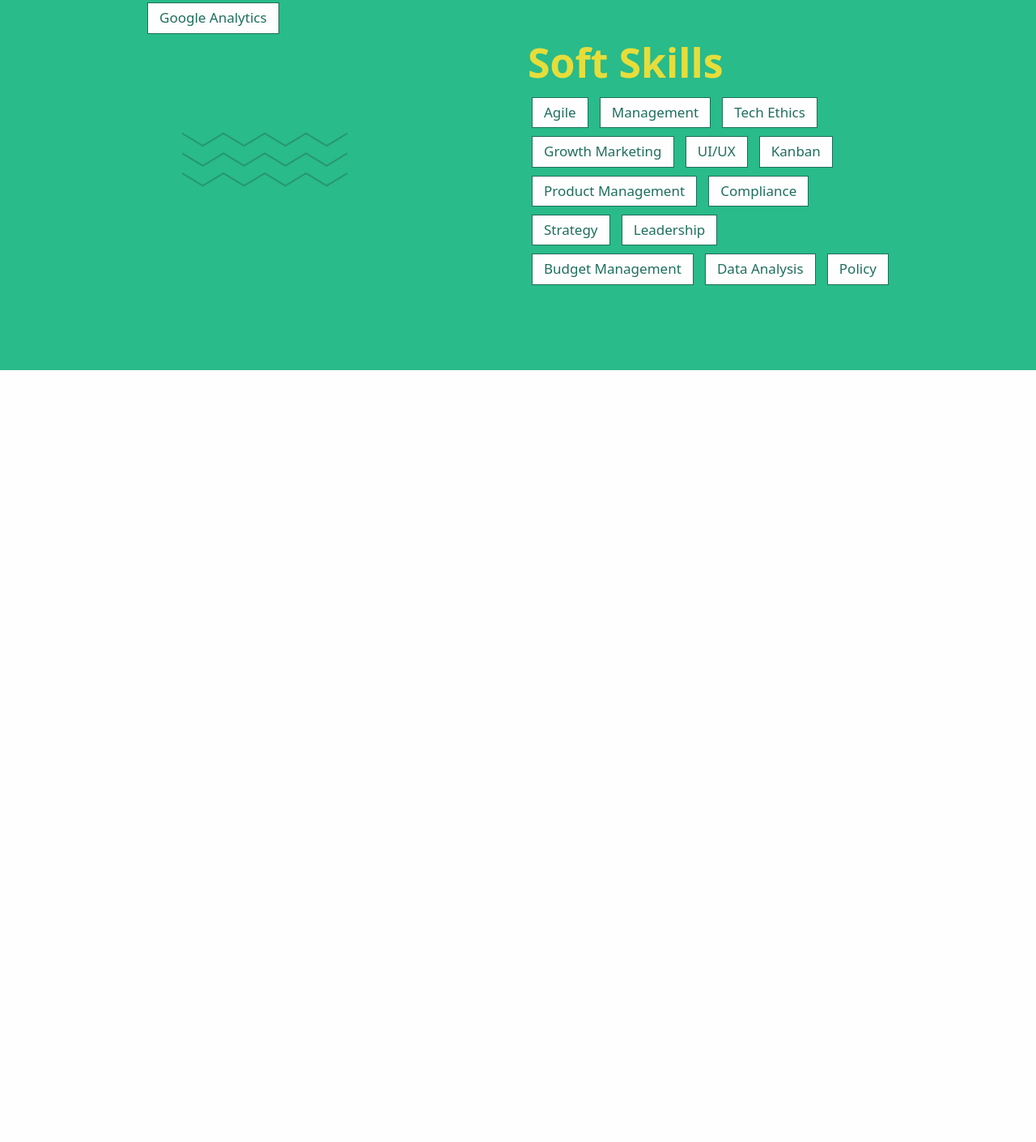
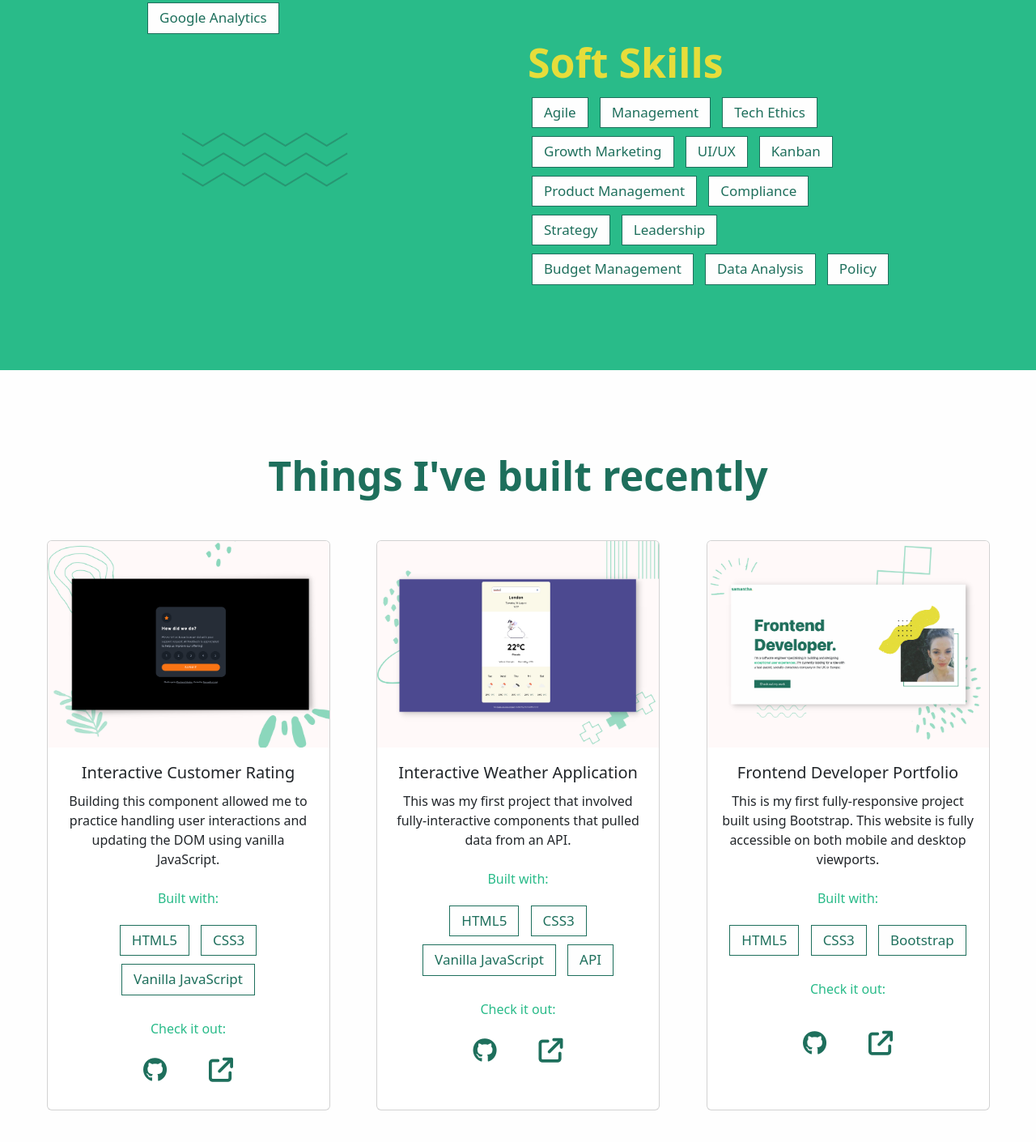
Before and after one commit to samantha-lind/Portfolio, a plain HTML site: page index.html in a window 1280 px wide. Shown: the part 1256-2666 px from the top of the page at 81% size. Before the commit the page ends 1713 px from the top, so only its background shows below. Drawn offline with nearby package versions, Linux system fonts and the light colour scheme.

Commit message:
Added portfolio section

```diff
--- a/index.html
+++ b/index.html
@@ -4,8 +4,9 @@
     <meta charset="UTF-8" />
     <meta http-equiv="X-UA-Compatible" content="IE=edge" />
     <meta name="viewport" content="width=device-width, initial-scale=1.0" />
-    <title>Document</title>
-    <meta name="description" content="Description" />
+    <title>Samantha Lind: Frontend Developer</title>
+    <meta name="description" content="Samantha Lind's portfolio" />
+    <link rel="icon" type="image/x-icon" href="/assets/S.png" />
 
     <link
       href="https://cdn.jsdelivr.net/npm/bootstrap@5.2.0/dist/css/bootstrap.min.css"
@@ -23,7 +24,9 @@
   </head>
 
   <body>
-    <div class="logo"><img src="/assets/logo.png" alt="samantha"></div>
+    <div class="logo"><img src="/assets/logo.png" alt="samantha" /></div>
+
+    <!--Hero section-->
     <div class="hero">
       <div class="introduction">
         <h1>Frontend Developer.</h1>
@@ -44,7 +47,9 @@
         />
       </div>
     </div>
-    <div class="about-section">
+
+    <!--Skills and technology sexction-->
+    <div class="skills-section">
       <div class="container about d-grid">
         <div class="row">
           <div class="col-sm-1"></div>
@@ -106,7 +111,70 @@
         </div>
       </div>
     </div>
+    <!--Portfolio section-->
+    <div class="portfolio">
+      <h5>Things I've built recently</h5>
+      <div class="projects">
+        <div class="card" style="width: 350px">
+          <img
+            src="/assets/customer-rating.png"
+            class="card-img-top"
+            alt="customer rating card"
+          />
+          <div class="card-body">
+            <h6 class="card-title">Interactive Customer Rating</h6>
+            <p class="card-text">
+              Building this component allowed me to practice handling user
+              interactions and updating the DOM using vanilla JavaScript.<br /><br />
+              <span class="emphasise">Built with:</span><br />
+              <h4>HTML5</h4> <h4>CSS3</h4> <h4>Vanilla JavaScript</h4>
+              <br><br>
+              <span class="emphasise">Check it out:</span><br /><br>
+              <a href="https://github.com/samantha-lind/Customer-rating-widget" target="_blank"><i class="fa-brands fa-github me-5 icon"></i></a>
+              <a href="https://quiet-beijinho-da8c1c.netlify.app/" target="_blank"><i class="fa-solid fa-arrow-up-right-from-square icon"></i></a>
+            </p>
+          </div>
+        </div>
 
+        <div class="card" style="width: 350px">
+          <img
+            src="/assets/weather-app.png"
+            class="card-img-top"
+            alt="weather app card"
+          />
+          <div class="card-body">
+            <h6 class="card-title">Interactive Weather Application</h6>
+            <p class="card-text">
+              This was my first project that involved fully-interactive components that pulled data from an API.<br /><br />
+              <span class="emphasise">Built with:</span><br />
+              <h4>HTML5</h4> <h4>CSS3</h4> <h4>Vanilla JavaScript</h4> <h4>API</h4><br><br>
+              <span class="emphasise">Check it out:</span><br /><br>
+              <a href="https://github.com/samantha-lind/Weather-Application" target="_blank"><i class="fa-brands fa-github me-5 icon"></i></a>
+              <a href="https://nimble-llama-ed4cdc.netlify.app" target="_blank"><i class="fa-solid fa-arrow-up-right-from-square icon"></i></a>
+            </p>
+          </div>
+    </div>
+
+     <div class="card" style="width: 350px">
+          <img
+            src="/assets/portfolio.png"
+            class="card-img-top"
+            alt="portfolio card"
+          />
+          <div class="card-body">
+            <h6 class="card-title">Frontend Developer Portfolio</h6>
+            <p class="card-text">
+              This is my first fully-responsive project built using Bootstrap. This website is fully accessible on both mobile and desktop viewports.<br /><br />
+              <span class="emphasise">Built with:</span><br />
+              <h4>HTML5</h4> <h4>CSS3</h4> <h4>Bootstrap</h4><br><br>
+              <span class="emphasise">Check it out:</span><br /><br></p>
+             <a href="https://github.com/samantha-lind/Portfolio" target="_blank"> <i class="fa-brands fa-github me-5 icon"></i></a>
+              <a href="https://chic-griffin-d267de.netlify.app" target="_blank"><i class="fa-solid fa-arrow-up-right-from-square icon"></i></a>
+          </div>
+    </div>
+
+    </div>
+    <!--Contact section-->
     <script
       src="https://cdn.jsdelivr.net/npm/bootstrap@5.2.0/dist/js/bootstrap.bundle.min.js"
       integrity="sha384-A3rJD856KowSb7dwlZdYEkO39Gagi7vIsF0jrRAoQmDKKtQBHUuLZ9AsSv4jD4Xa"
--- a/src/style.css
+++ b/src/style.css
@@ -43,6 +43,24 @@ h4 {
 h4:hover {
   background-color: var(--dark-green);
   color: var(--white);
+}
+
+h5 {
+  font-size: 50px;
+  color: var(--dark-green);
+  font-weight: 800;
+}
+
+h6 {
+  font-size: 20px;
+  font-weight: 500;
+  line-height: 1.5;
+}
+
+p {
+  font-size: 16px;
+  font-weight: 300;
+  line-height: 1.5;
 }
 
 button {
@@ -97,7 +115,7 @@ button:hover {
   height: auto;
 }
 
-.about-section {
+.skills-section {
   width: 100vw;
   background-color: var(--light-green);
   margin-top: 150px;
@@ -114,3 +132,22 @@ button:hover {
   width: 120px;
   height: auto;
 }
+
+.portfolio {
+  text-align: center;
+  margin-top: 100px;
+}
+
+.projects {
+  display: flex;
+  justify-content: space-evenly;
+  margin: 50px 0 100px;
+}
+
+.icon {
+  color: var(--dark-green);
+  font-size: 30px !important;
+}
+.icon:hover {
+  color: var(--lime);
+}
```
Also changed, not shown: assets/S.png (added), assets/customer-rating.png (added), assets/portfolio.png (added), assets/weather-app.png (added). Lines whose indentation alone changed are shown as unchanged.
